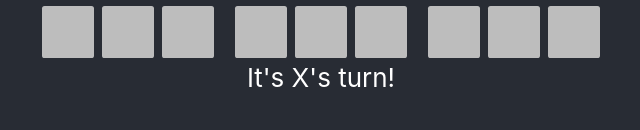
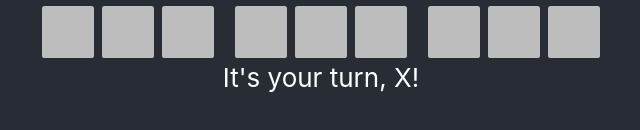
Before and after one commit to tomas-sucena/2025-FEUP-IA, a React (Create React App) app in the folder proj1/: page / in a window 1280 px wide. Shown: the part 606-736 px from the top of the page, without its empty margins (319-959 px from the left). Built offline with nearby package versions, Linux system fonts and the light colour scheme.

Commit message:
feat(proj1): update game message

```diff
--- a/proj1/src/components/Game.tsx
+++ b/proj1/src/components/Game.tsx
@@ -34,6 +34,7 @@ export default function Game({ size, player1, player2 }: GameProps) {
   // initialize the game state
   const [state, setState] = useState(GameState.fromSize(size));
   const player = state.nextPlayer === 'X' ? player1 : player2;
+  const ongoing = state.validMoves.length > 0; // indicates if the game is still ongoing
 
   // a function for handling tile clicks
   const onTileClick = (boardIndex: number, tileIndex: number) => {
@@ -44,7 +45,7 @@ export default function Game({ size, player1, player2 }: GameProps) {
 
   // handle computer player turns
   useEffect(() => {
-    if (player) {
+    if (player && ongoing) {
       setTimeout(() => play(player, state), 0);
     }
   });
@@ -53,7 +54,13 @@ export default function Game({ size, player1, player2 }: GameProps) {
   return (
     <>
       <Board size={size} state={state} onTileClick={onTileClick} />
-      <aside>It's {state.nextPlayer}'s turn!</aside>
+      <aside>
+        {ongoing
+          ? `It's your turn, ${state.nextPlayer}!`
+          : state.winner
+            ? `${state.winner} has won!`
+            : `It's a tie!`}
+      </aside>
     </>
   );
 }
--- a/proj1/src/game/heuristics.ts
+++ b/proj1/src/game/heuristics.ts
@@ -78,7 +78,10 @@ export const heuristics = {
     );
   },
   evalutateSmallBoards: ({ state, player, opponent }: IHeuristic): number => {
-    return state.smallBoards.reduce(
+    // fetch the small boards that haven't been won
+    const smallBoards = state.smallBoards.filter((_, smallBoardIndex) => state.board[smallBoardIndex] === '');
+
+    return smallBoards.reduce(
       (acc, smallBoard) =>
         acc +
         evaluateBoard(smallBoard, player, opponent, state.victoryPatterns) -
```
